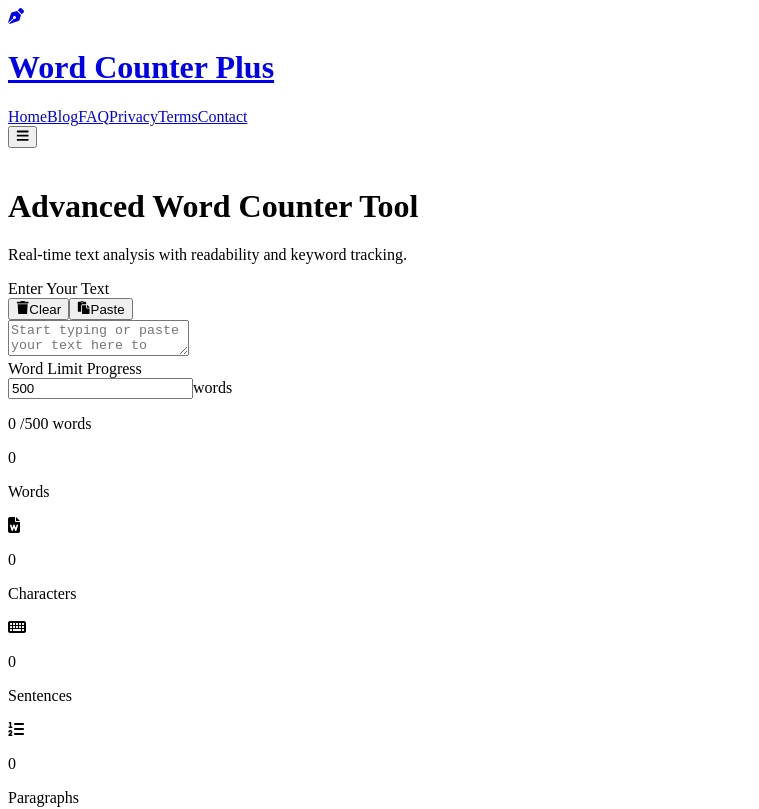
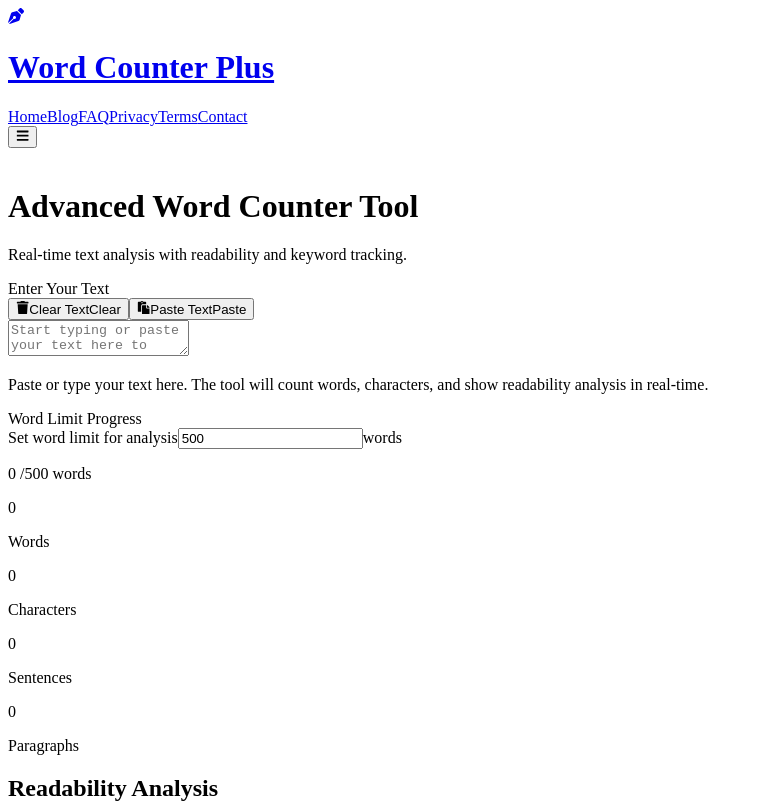
Before and after one commit to ai-with-abdullah/word-counter-plus-2, a React (Vite) app in the folder client/: page / in a window 1280 px wide. Shown: the top 809 px of the page, without its empty margins (0-759 px from the left). Built offline with nearby package versions, Linux system fonts and the light colour scheme.

Commit message:
refactor: replaced FontAwesome with React Icons for performance & accessibility

```diff
--- a/client/src/index.css
+++ b/client/src/index.css
@@ -1,5 +1,5 @@
 @import url('https://fonts.googleapis.com/css2?family=Poppins:wght@300;400;500;600;700&display=swap');
-@import url('https://cdnjs.cloudflare.com/ajax/libs/font-awesome/6.4.0/css/all.min.css');
+
 
 @tailwind base;
 @tailwind components;
--- a/package.json
+++ b/package.json
@@ -93,13 +93,14 @@
     "@types/ws": "^8.5.13",
     "@vitejs/plugin-react": "^4.7.0",
     "autoprefixer": "^10.4.21",
-    "drizzle-kit": "^0.30.6",
+    "drizzle-kit": "^0.31.4",
     "esbuild": "^0.25.9",
     "postcss": "^8.5.6",
     "tailwindcss": "^3.4.17",
     "tsx": "^4.20.5",
     "typescript": "^5.6.3",
-    "vite": "^5.4.19"
+    "vite": "^7.1.4",
+    "vite-plugin-purgecss": "^0.2.13"
   },
   "optionalDependencies": {
     "bufferutil": "^4.0.8"
--- a/vite.config.ts
+++ b/vite.config.ts
@@ -2,11 +2,13 @@ import { defineConfig } from "vite";
 import react from "@vitejs/plugin-react";
 import path from "path";
 import runtimeErrorOverlay from "@replit/vite-plugin-runtime-error-modal";
+import purgecss from "vite-plugin-tailwind-purgecss"; // ✅ Modern PurgeCSS plugin
 
 export default defineConfig({
   plugins: [
     react(),
     runtimeErrorOverlay(),
+    purgecss(), // ✅ Added PurgeCSS plugin (no TypeScript error)
     ...(process.env.NODE_ENV !== "production" &&
     process.env.REPL_ID !== undefined
       ? [
```
Also changed, not shown: 1 other file (tests, documents, lock files or other folders).
